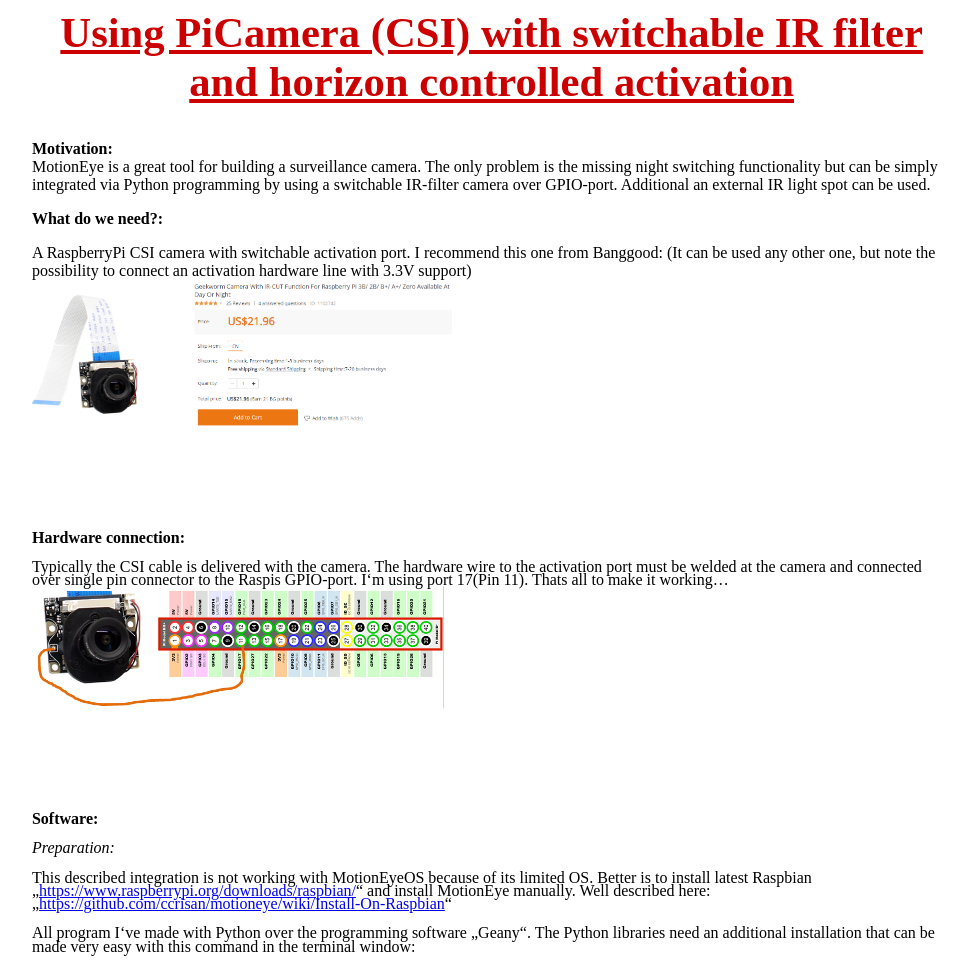
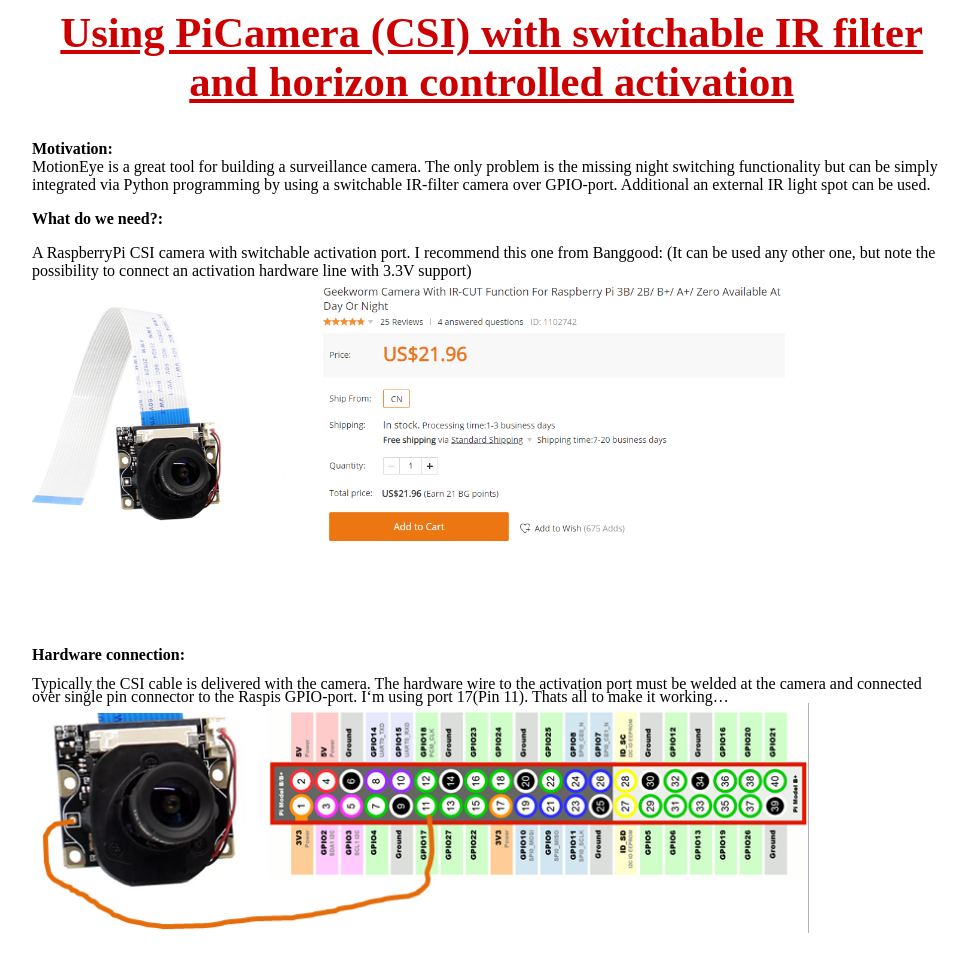
Before and after one commit to hama0013/Raspicam-IR-Switch, a plain HTML site: page index.html in a window 1280 px wide. Shown: the top 966 px of the page, without its empty margins (142-1110 px from the left). Drawn offline with Linux system fonts and the light colour scheme.

Commit message:
Update index.html

```diff
--- a/index.html
+++ b/index.html
@@ -5,7 +5,7 @@
 	<title></title>
 	<meta name="generator" content="LibreOffice 5.2.7.2 (Linux)"/>
 	<meta name="created" content="00:00:00"/>
-	<meta name="changed" content="2019-04-11T23:27:42.051980917"/>
+	<meta name="changed" content="2019-04-11T23:30:45.235877811"/>
 	<style type="text/css">
 		@page { margin: 2cm }
 		td p { background: transparent; direction: inherit }
@@ -64,7 +64,7 @@
 				<col width="256*">
 				<tr>
 					<td width="100%" valign="top" style="border: none; padding: 0cm">
-						<p align="left"><img src="pic_small/2019-04-11%2022_09_09-geekworm%20camera%20with%20ir-cut%20function%20for%20raspberry%20pi%203b_%202b_%20b+_%20a+_%20zero%20avail.png" name="Image1" align="left" width="420" height="147" border="0"/>
+						<p align="left"><img src="pic_small/2019-04-11%2022_09_09-geekworm%20camera%20with%20ir-cut%20function%20for%20raspberry%20pi%203b_%202b_%20b+_%20a+_%20zero%20avail.png" name="Image1" align="left" width="753" height="264" border="0"/>
 <br/>
 
 						</p>
@@ -96,7 +96,7 @@
 				<col width="256*">
 				<tr>
 					<td width="100%" valign="top" style="border: none; padding: 0cm">
-						<p align="left"><img src="pic_small/2019-04-11%2022_25_33-CAM_GPIO.png" name="Image2" align="left" width="412" height="122" border="0"/>
+						<p align="left"><img src="pic_small/2019-04-11%2022_25_33-CAM_GPIO.png" name="Image2" align="left" width="777" height="230" border="0"/>
 <br/>
 
 						</p>
```
